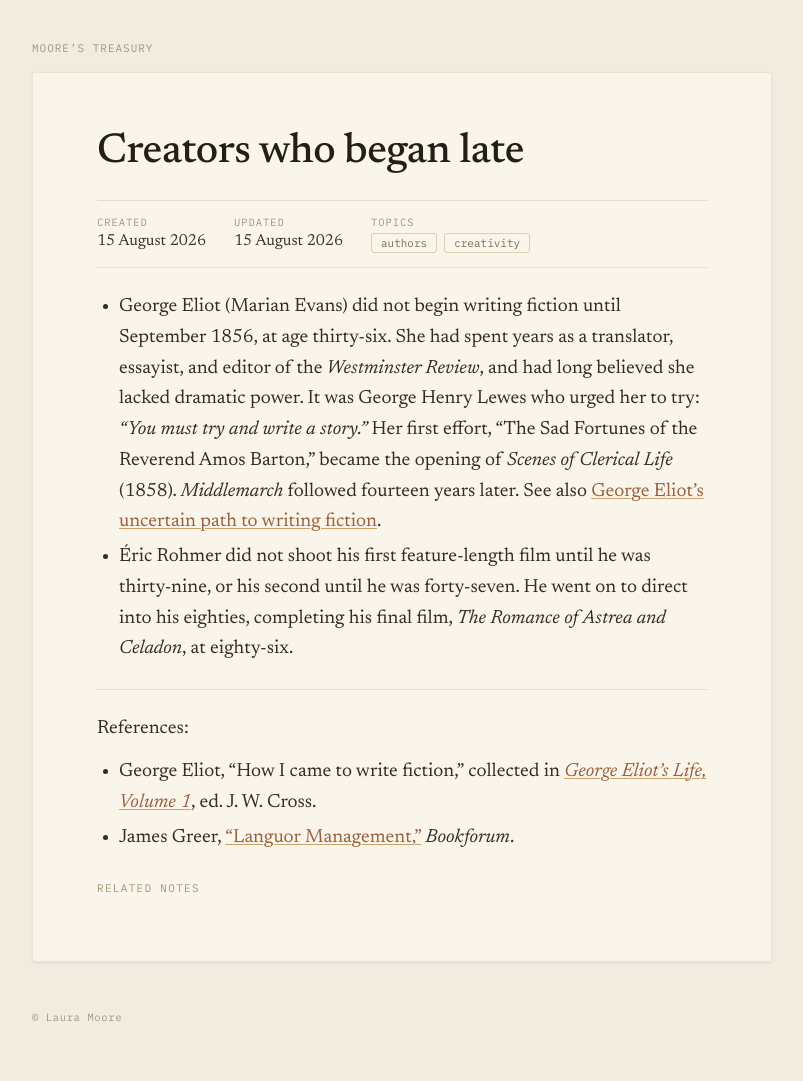
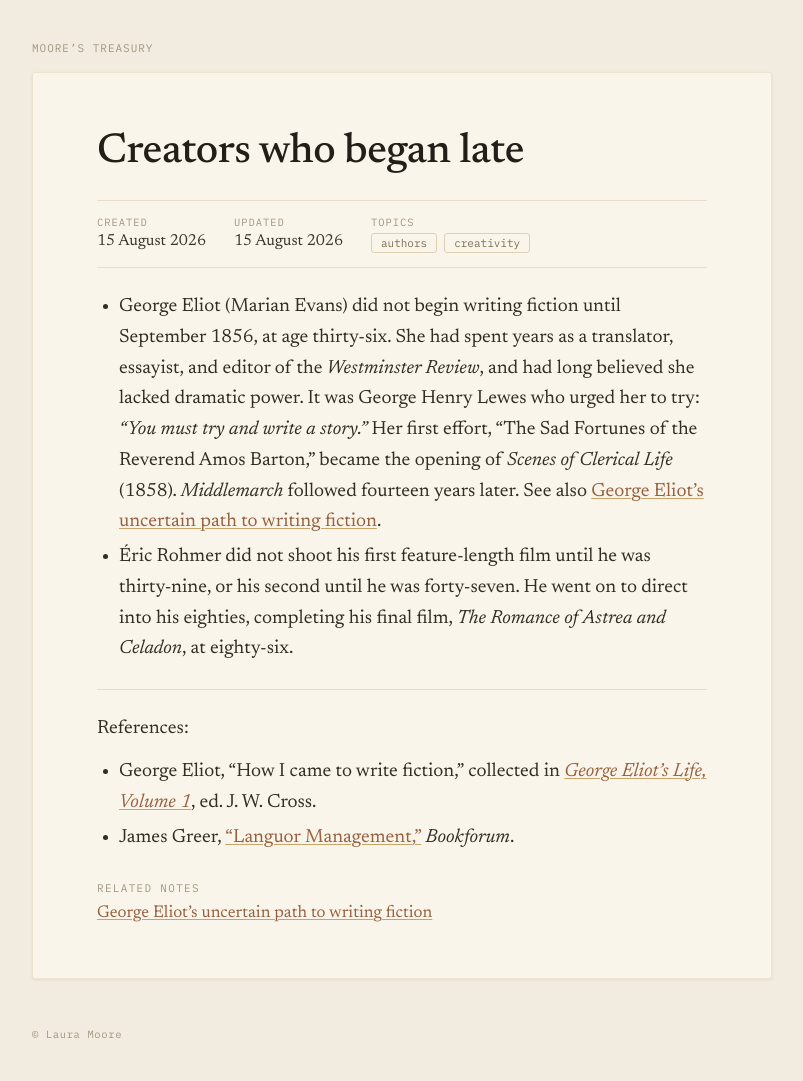
Before and after one commit to lauramoorewrites-del/treasury, a Jekyll site: the page built from _pages/creators-who-began-late.md, in a window 1280 px wide. Shown: the whole page, without its empty margins (238-1041 px from the left). Built offline with Jekyll 4.4.1, drawn with Linux system fonts in a browser that asks for light colours.

Commit message:
Fix related entry format for creators-who-began-late
Co-Authored-By: Claude Opus 4.6 (1M context) <noreply@anthropic.com>

```diff
--- a/_pages/creators-who-began-late.md
+++ b/_pages/creators-who-began-late.md
@@ -6,7 +6,8 @@ created: "15 August 2026"
 updated: "15 August 2026"
 topics: [authors, creativity]
 related:
-  - george-eliots-uncertain-path-to-writing-fiction
+  - title: "George Eliot’s uncertain path to writing fiction"
+    url: "/george-eliots-uncertain-path-to-writing-fiction/"
 ---
 
 - George Eliot (Marian Evans) did not begin writing fiction until September 1856, at age thirty-six. She had spent years as a translator, essayist, and editor of the *Westminster Review*, and had long believed she lacked dramatic power. It was George Henry Lewes who urged her to try: *"You must try and write a story."* Her first effort, "The Sad Fortunes of the Reverend Amos Barton," became the opening of *Scenes of Clerical Life* (1858). *Middlemarch* followed fourteen years later. See also [George Eliot’s uncertain path to writing fiction](/treasury/george-eliots-uncertain-path-to-writing-fiction/).
```
